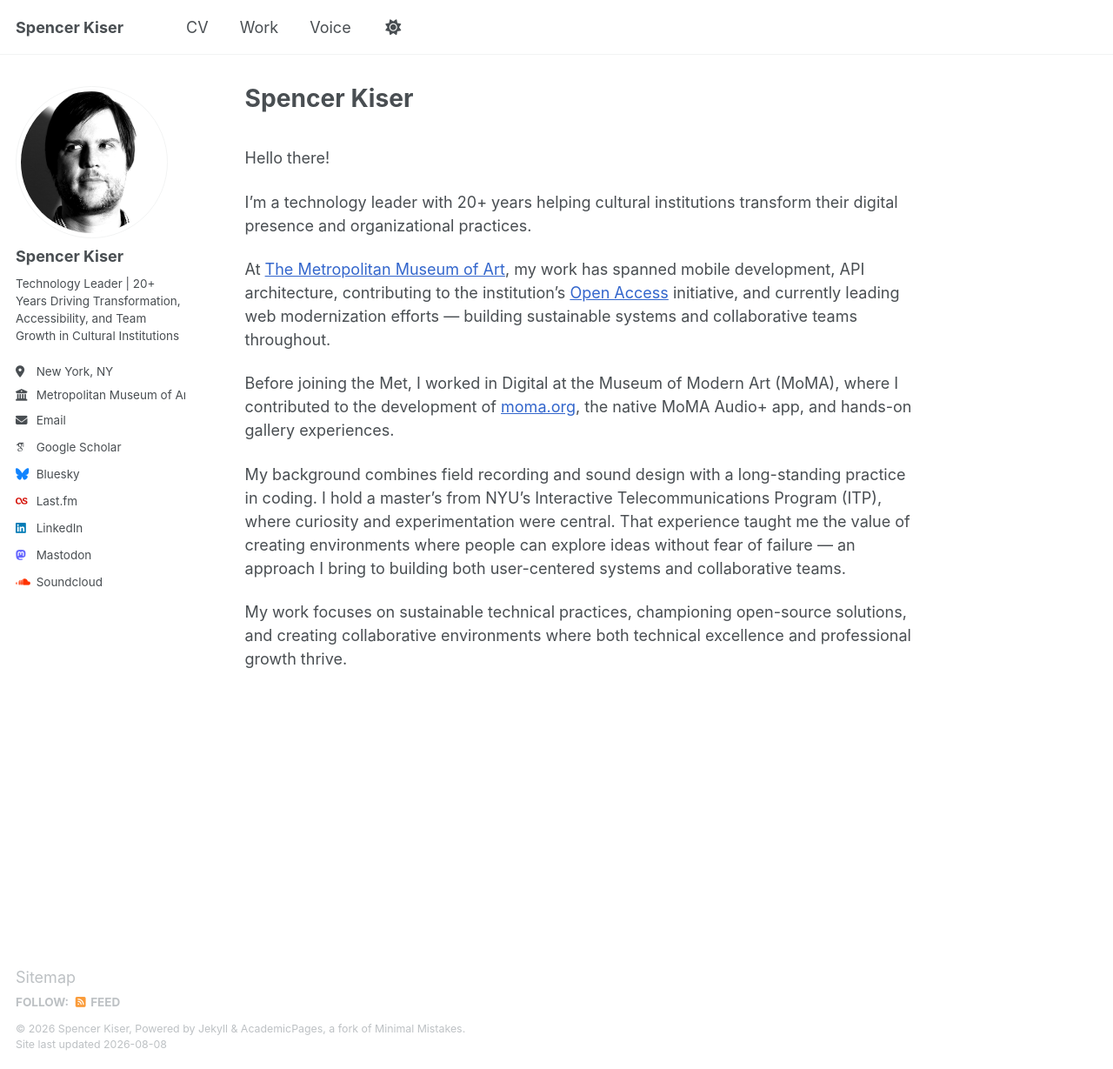
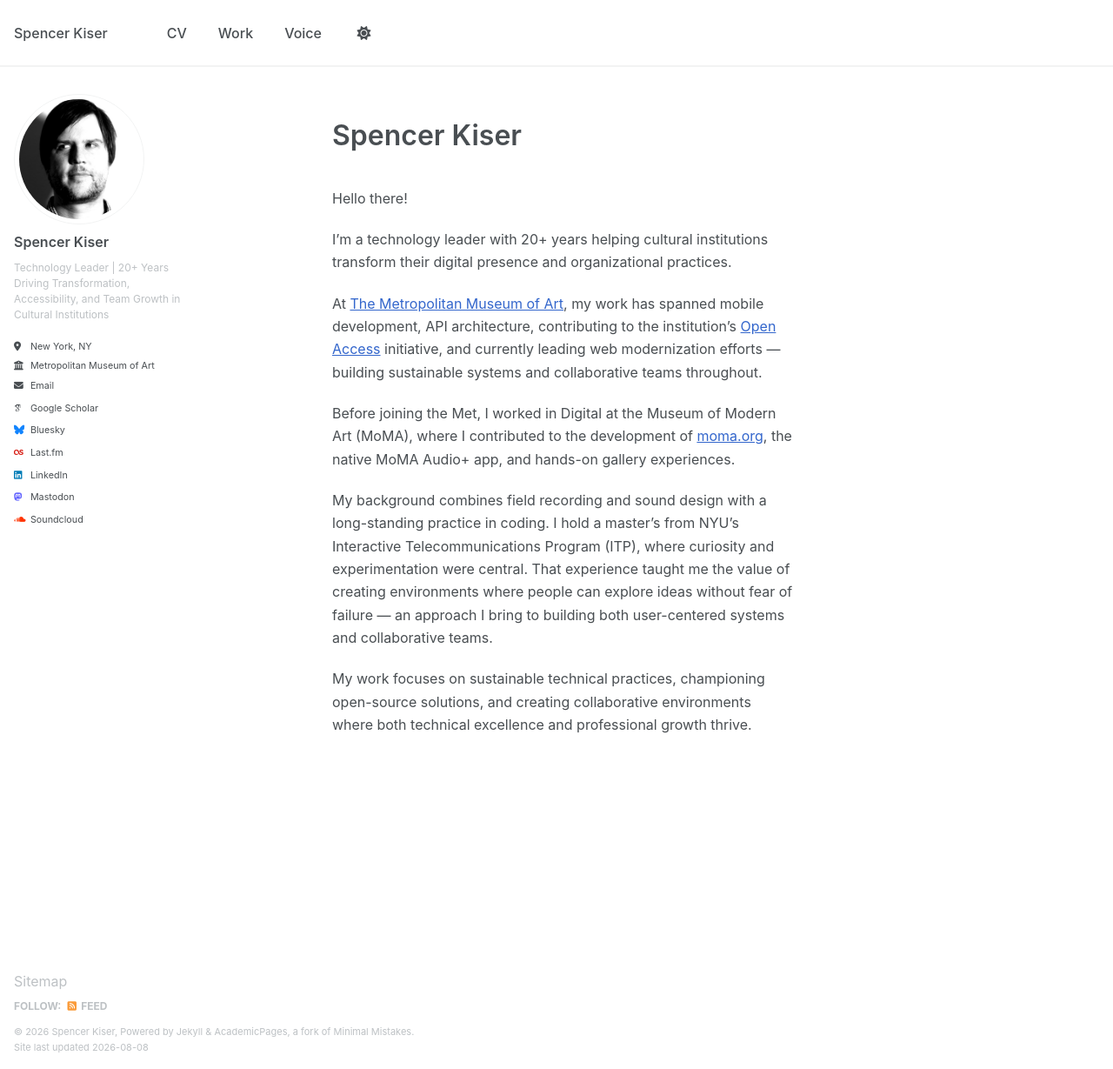
Before and after one commit to spencerk/spencerk.github.io, a Jekyll site: the page built from _pages/about.md, in a window 1280 px wide and 1229 px high. Shown: the whole window at 87% size. Built offline with Jekyll 4.4.1, drawn with Linux system fonts in a browser that asks for light colours; some web fonts are replaced.

Commit message:
add custom stylesheet

```diff
--- a/_includes/head/custom.html
+++ b/_includes/head/custom.html
@@ -11,6 +11,7 @@
 <link rel="icon" href="/images/favicon.ico"/>
 <meta name="theme-color" content="#ffffff"/>
 <link rel="stylesheet" href="{{ base_path }}/assets/css/academicons.css"/>
+<link rel="stylesheet" href="{{ base_path }}/assets/css/custom.css"/>
 
 
 <!-- Support for MatJax -->
```
